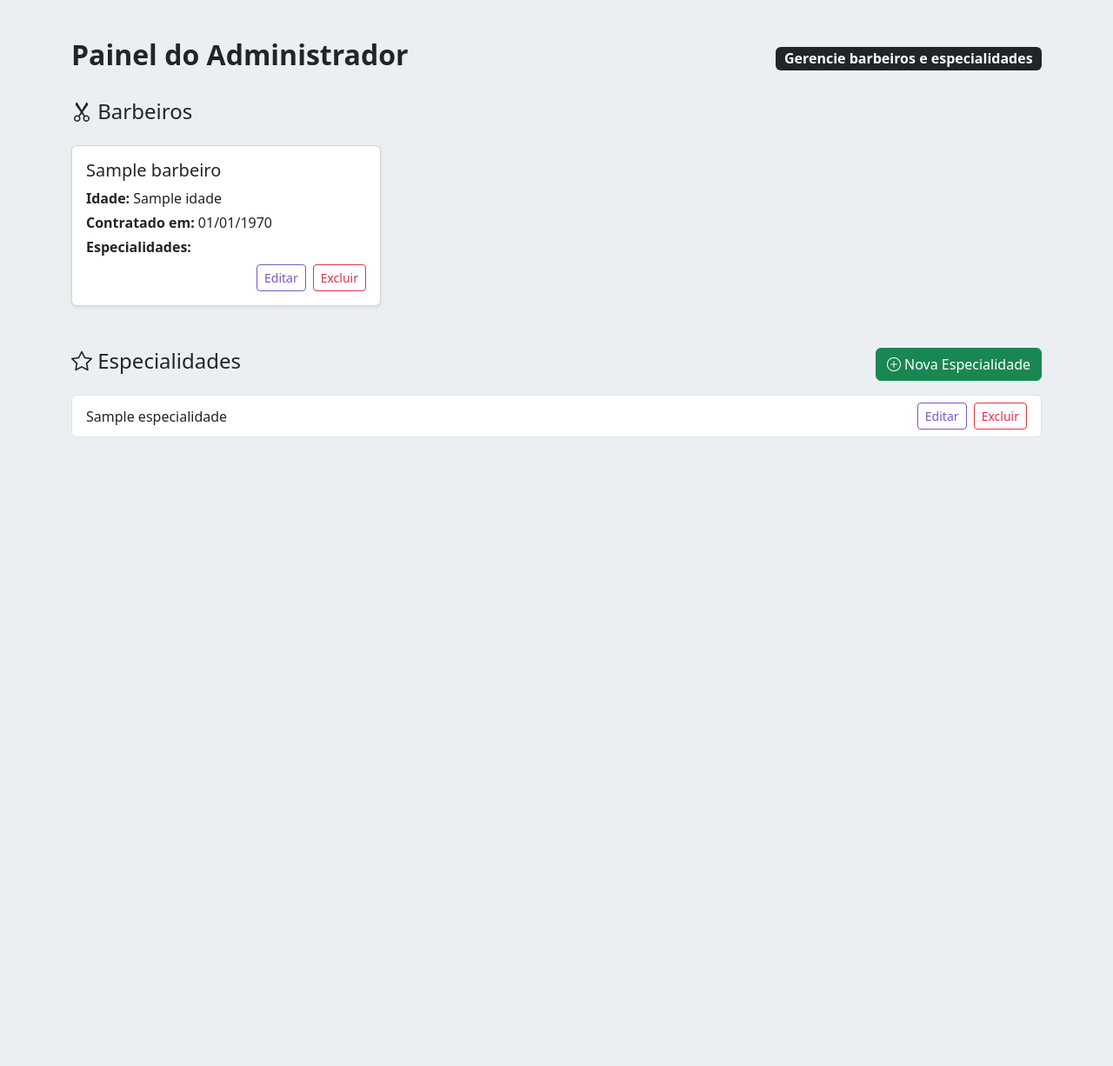
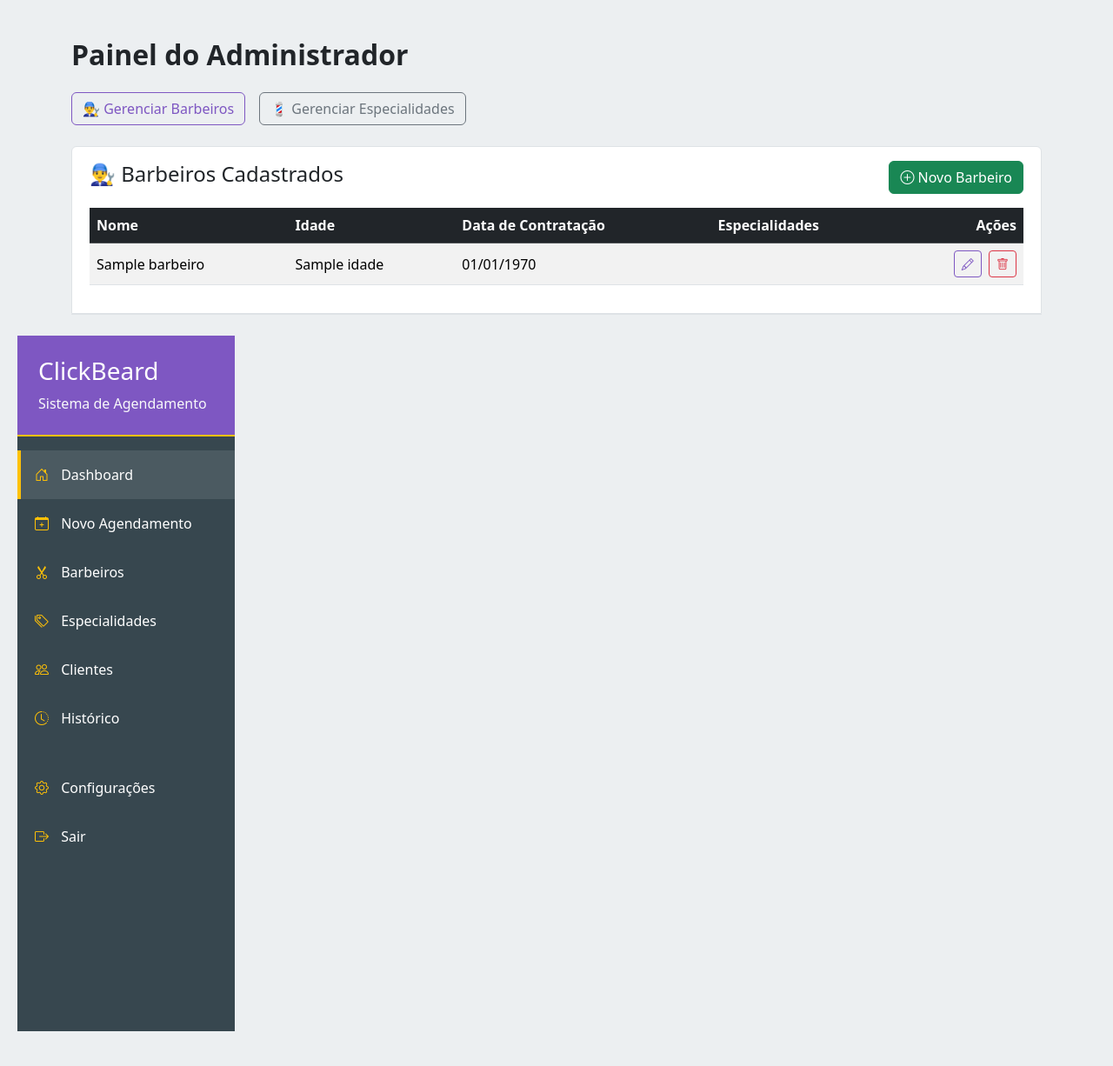
Before and after one commit to Fagner202/ClickBeard_FagnerRamos, a PHP site: template src/views/administrador/index.php in a window 1280 px wide. Shown: the top 1226 px of the page at 87% size. Before the commit the page ends 503 px from the top, so only its background shows below. Run offline with PHP 8.4, Linux system fonts and the light colour scheme; the template is opened without the code that fills it: most values are stand-ins (such as "Sample title", 1, 10 or a date in 2020).

Commit message:
Atualiza o painel do administrador para melhorar a exibição de barbeiros e especialidades, incluindo uma tabela para barbeiros e um layout de acordeão para navegação.

```diff
--- a/src/views/administrador/index.php
+++ b/src/views/administrador/index.php
@@ -1,43 +1,71 @@
 <div class="container py-4">
-  <div class="d-flex justify-content-between align-items-center mb-4">
-    <h2 class="fw-bold">Painel do Administrador</h2>
-    <span class="badge bg-dark fs-6">Gerencie barbeiros e especialidades</span>
+  <h2 class="fw-bold mb-4">Painel do Administrador</h2>
+
+  <!-- Botões de navegação -->
+  <div class="mb-4 d-flex gap-3">
+    <button class="btn btn-outline-primary" data-bs-toggle="collapse" data-bs-target="#collapseBarbeiros" aria-expanded="true" aria-controls="collapseBarbeiros">
+      👨‍🔧 Gerenciar Barbeiros
+    </button>
+    <button class="btn btn-outline-secondary" data-bs-toggle="collapse" data-bs-target="#collapseEspecialidades" aria-expanded="false" aria-controls="collapseEspecialidades">
+      💈 Gerenciar Especialidades
+    </button>
   </div>
 
-  <!-- Seção de Barbeiros -->
-  <div class="mb-5">
+  <!-- Accordion para exibir apenas uma seção por vez -->
+  <div class="accordion" id="adminAccordion">
+
+    <!-- Barbeiros -->
+    <div class="accordion-item">
+      <div id="collapseBarbeiros" class="accordion-collapse collapse show" data-bs-parent="#adminAccordion">
+        <div class="accordion-body">
           <div class="d-flex justify-content-between align-items-center mb-3">
-      <h4><i class="bi bi-scissors"></i> Barbeiros</h4>
+            <h4>👨‍🔧 Barbeiros Cadastrados</h4>
+            <button class="btn btn-success">
+              <i class="bi bi-plus-circle"></i> Novo Barbeiro
+            </button>
           </div>
 
-    <div class="row row-cols-1 row-cols-md-2 row-cols-lg-3 g-4">
+          <div class="table-responsive">
+            <table class="table table-striped align-middle">
+              <thead class="table-dark">
+                <tr>
+                  <th>Nome</th>
+                  <th>Idade</th>
+                  <th>Data de Contratação</th>
+                  <th>Especialidades</th>
+                  <th class="text-end">Ações</th>
+                </tr>
+              </thead>
+              <tbody>
                 <?php foreach ($barbeiros as $barbeiro): ?>
-        <div class="col">
-          <div class="card shadow-sm h-100">
-            <div class="card-body">
-              <h5 class="card-title"><?= htmlspecialchars($barbeiro['nome']) ?></h5>
-              <p class="card-text mb-1"><strong>Idade:</strong> <?= htmlspecialchars($barbeiro['idade']) ?></p>
-              <p class="card-text mb-1"><strong>Contratado em:</strong> <?= htmlspecialchars(date('d/m/Y', strtotime($barbeiro['data_contratacao']))) ?></p>
-              <p class="card-text mb-2"><strong>Especialidades:</strong><br>
-                <?= !empty($barbeiro['especialidades'])
-                  ? implode('<br>', array_map('htmlspecialchars', $barbeiro['especialidades']))
-                  : '<span class="text-muted">Nenhuma cadastrada</span>' ?>
-              </p>
-              <div class="d-flex justify-content-end gap-2">
-                <button class="btn btn-sm btn-outline-primary">Editar</button>
-                <button class="btn btn-sm btn-outline-danger">Excluir</button>
+                  <tr>
+                    <td><?= htmlspecialchars($barbeiro['nome']) ?></td>
+                    <td><?= htmlspecialchars($barbeiro['idade']) ?></td>
+                    <td><?= htmlspecialchars(date('d/m/Y', strtotime($barbeiro['data_contratacao']))) ?></td>
+                    <td><?= !empty($barbeiro['especialidades'])
+                      ? implode(', ', array_map('htmlspecialchars', $barbeiro['especialidades']))
+                      : '<span class="text-muted">Nenhuma</span>' ?>
+                    </td>
+                    <td class="text-end">
+                      <button class="btn btn-sm btn-outline-primary me-1" title="Editar"><i class="bi bi-pencil"></i></button>
+                      <button class="btn btn-sm btn-outline-danger" title="Excluir"><i class="bi bi-trash"></i></button>
+                    </td>
+                  </tr>
+                <?php endforeach; ?>
+              </tbody>
+            </table>
+          </div>
+
         </div>
       </div>
     </div>
-        </div>
-      <?php endforeach; ?>
-    </div>
-  </div>
 
-  <!-- Seção de Especialidades -->
-  <div class="mb-4">
+    <!-- Especialidades -->
+    <div class="accordion-item">
+      <div id="collapseEspecialidades" class="accordion-collapse collapse" data-bs-parent="#adminAccordion">
+        <div class="accordion-body">
           <div class="d-flex justify-content-between align-items-center mb-3">
-      <h4><i class="bi bi-star"></i> Especialidades</h4>
+            <h4>💈 Especialidades</h4>
             <button class="btn btn-success" onclick="abrirModalCriarEspecialidade()">
               <i class="bi bi-plus-circle"></i> Nova Especialidade
             </button>
@@ -48,8 +76,11 @@
           </ul>
         </div>
       </div>
+    </div>
+  </div>
+</div>
 
-<!-- Modal de Criar/Editar Especialidade -->
+<!-- Modal Especialidade -->
 <div class="modal fade" id="modalEspecialidade" tabindex="-1" aria-hidden="true">
   <div class="modal-dialog">
     <form class="modal-content" onsubmit="salvarEspecialidade(event)">
@@ -77,6 +108,7 @@
 
 <script src="/js/admin.js"></script>
 
+
 <?php
 $content = ob_get_clean();
 require __DIR__ . '/../layouts/auth_layout.php';
```
Lines whose indentation alone changed are shown as unchanged.
